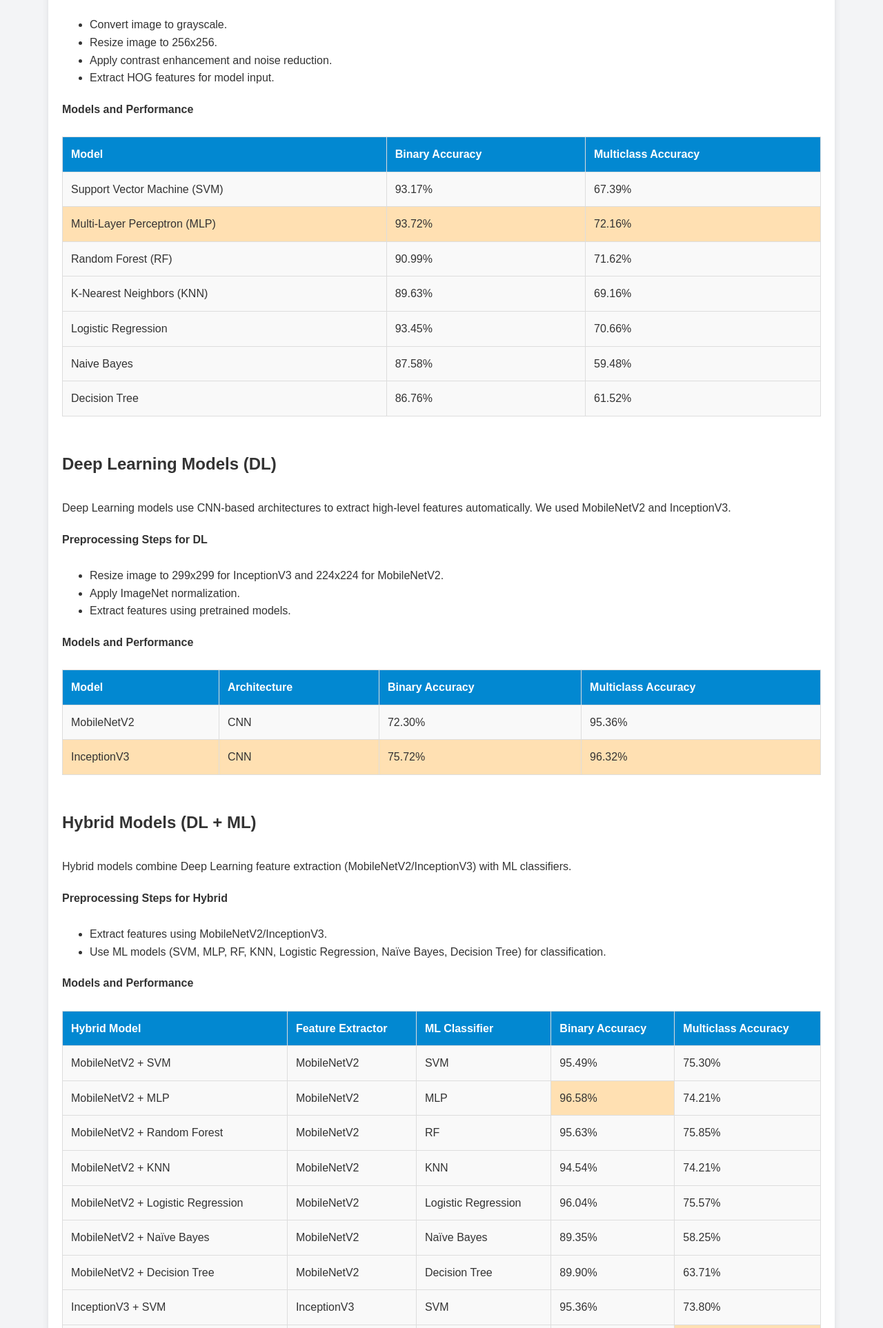
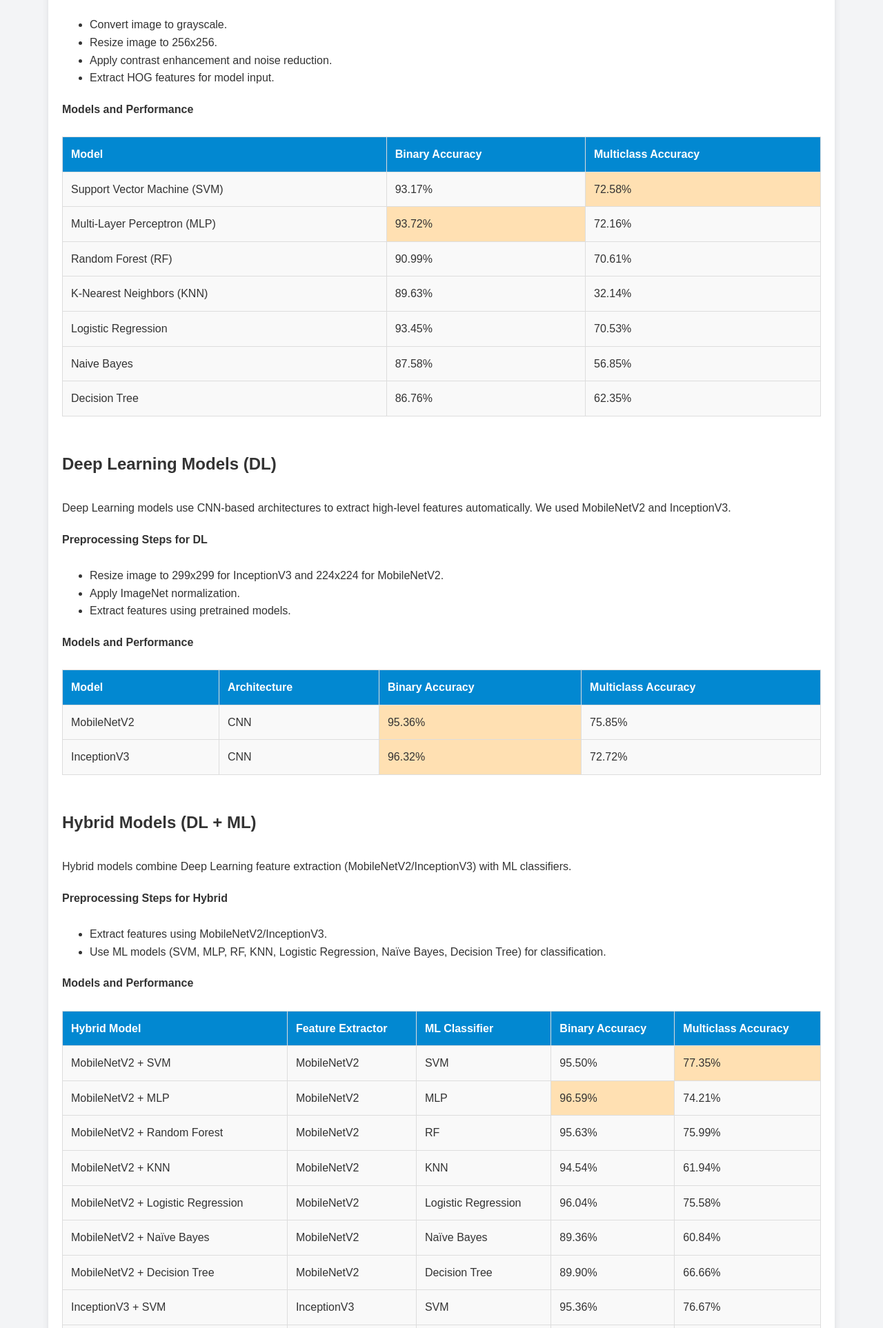
Before and after one commit to Abhishek18141/DR-Insight, a Flask app: page /About_Project in a window 1280 px wide. Shown: the part 1170-3096 px from the top of the page at 69% size. Run offline with Flask 3, Linux system fonts and the light colour scheme.

Commit message:
Update About_Project.html
Updated Accuracy

```diff
--- a/templates/About_Project.html
+++ b/templates/About_Project.html
@@ -216,37 +216,37 @@
                     <tr>
                         <td>Support Vector Machine (SVM)</td>
                         <td>93.17%</td>
-                        <td>67.39%</td>
+                        <td class="highlight">72.58%</td>
                     </tr>
                     <tr>
-                        <td class="highlight">Multi-Layer Perceptron (MLP)</td>
+                        <td>Multi-Layer Perceptron (MLP)</td>
                         <td class="highlight">93.72%</td>
-                        <td class="highlight">72.16%</td>
+                        <td>72.16%</td>
                     </tr>
                     <tr>
                         <td>Random Forest (RF)</td>
                         <td>90.99%</td>
-                        <td>71.62%</td>
+                        <td>70.61%</td>
                     </tr>
                     <tr>
                         <td>K-Nearest Neighbors (KNN)</td>
                         <td>89.63%</td>
-                        <td>69.16%</td>
+                        <td>32.14%</td>
                     </tr>
                     <tr>
                         <td>Logistic Regression</td>
                         <td>93.45%</td>
-                        <td>70.66%</td>
+                        <td>70.53%</td>
                     </tr>
                     <tr>
                         <td>Naive Bayes</td>
                         <td>87.58%</td>
-                        <td>59.48%</td>
+                        <td>56.85%</td>
                     </tr>
                     <tr>
                         <td>Decision Tree</td>
                         <td>86.76%</td>
-                        <td>61.52%</td>
+                        <td>62.35%</td>
                     </tr>
                 </tbody>
             </table>
@@ -277,14 +277,14 @@
                     <tr>
                         <td>MobileNetV2</td>
                         <td>CNN</td>
-                        <td>72.30%</td>
-                        <td>95.36%</td>
+                        <td class="highlight">95.36%</td>
+                        <td>75.85%</td>
                     </tr>
                     <tr>
-                        <td class="highlight">InceptionV3</td>
-                        <td class="highlight">CNN</td>
-                        <td class="highlight">75.72%</td>
+                        <td>InceptionV3</td>
+                        <td>CNN</td>
                         <td class="highlight">96.32%</td>
+                        <td>72.72%</td>
                     </tr>
                 </tbody>
             </table>
@@ -315,14 +315,14 @@
                         <td>MobileNetV2 + SVM</td>
                         <td>MobileNetV2</td>
                         <td>SVM</td>
-                        <td>95.49%</td>
-                        <td>75.30%</td>
+                        <td>95.50%</td>
+                        <td class="highlight">77.35%</td>
                     </tr>
                     <tr>
                         <td>MobileNetV2 + MLP</td>
                         <td>MobileNetV2</td>
                         <td>MLP</td>
-                        <td class="highlight">96.58%</td>
+                        <td class="highlight">96.59%</td>
                         <td>74.21%</td>
                     </tr>
                     <tr>
@@ -330,84 +330,84 @@
                         <td>MobileNetV2</td>
                         <td>RF</td>
                         <td>95.63%</td>
-                        <td>75.85%</td>
+                        <td>75.99%</td>
                     </tr>
                     <tr>
                         <td>MobileNetV2 + KNN</td>
                         <td>MobileNetV2</td>
                         <td>KNN</td>
                         <td>94.54%</td>
-                        <td>74.21%</td>
+                        <td>61.94%</td>
                     </tr>
                     <tr>
                         <td>MobileNetV2 + Logistic Regression</td>
                         <td>MobileNetV2</td>
                         <td>Logistic Regression</td>
                         <td>96.04%</td>
-                        <td>75.57%</td>
+                        <td>75.58%</td>
                     </tr>
                     <tr>
                         <td>MobileNetV2 + Naïve Bayes</td>
                         <td>MobileNetV2</td>
                         <td>Naïve Bayes</td>
-                        <td>89.35%</td>
-                        <td>58.25%</td>
+                        <td>89.36%</td>
+                        <td>60.84%</td>
                     </tr>
                     <tr>
                         <td>MobileNetV2 + Decision Tree</td>
                         <td>MobileNetV2</td>
                         <td>Decision Tree</td>
                         <td>89.90%</td>
-                        <td>63.71%</td>
+                        <td>66.66%</td>
                     </tr>
                     <tr>
                         <td>InceptionV3 + SVM</td>
                         <td>InceptionV3</td>
                         <td>SVM</td>
                         <td>95.36%</td>
-                        <td>73.80%</td>
+                        <td>76.67%</td>
                     </tr>
                     <tr>
                         <td>InceptionV3 + MLP</td>
                         <td>InceptionV3</td>
                         <td>MLP</td>
                         <td>94.95%</td>
-                        <td class="highlight">76.39%</td>
+                        <td>76.40%</td>
                     </tr>
                     <tr>
                         <td>InceptionV3 + Random Forest</td>
                         <td>InceptionV3</td>
                         <td>RF</td>
                         <td>95.90%</td>
-                        <td>74.48%</td>
+                        <td>76.26%</td>
                     </tr>
                     <tr>
                         <td>InceptionV3 + KNN</td>
                         <td>InceptionV3</td>
                         <td>KNN</td>
                         <td>93.45%</td>
-                        <td>71.75%</td>
+                        <td>59.20%</td>
                     </tr>
                     <tr>
                         <td>InceptionV3 + Logistic Regression</td>
                         <td>InceptionV3</td>
                         <td>Logistic Regression</td>
                         <td>96.18%</td>
-                        <td>75.30%</td>
+                        <td>75.99%</td>
                     </tr>
                     <tr>
                         <td>InceptionV3 + Naïve Bayes</td>
                         <td>InceptionV3</td>
                         <td>Naïve Bayes</td>
                         <td>91.81%</td>
-                        <td>59.48%</td>
+                        <td>62.75%</td>
                    </tr>
                     <tr>
                         <td>InceptionV3 + Decision Tree</td>
                         <td>InceptionV3</td>
                         <td>Decision Tree</td>
-                        <td>88.26%</td>
-                        <td>57.70%</td>
+                        <td>88.27%</td>
+                        <td>57.16%</td>
                     </tr>
                 </tbody>
             </table>
@@ -430,7 +430,7 @@
                     <tr>
                         <td>Hybrid (DL + ML)</td>
                         <td>MobileNetV2 + MLP</td>
-                        <td>MobileNetV2 + RF</td>
+                        <td>MobileNetV2 + SVM</td>
                     </tr>
                 </tbody>
             </table>
```
